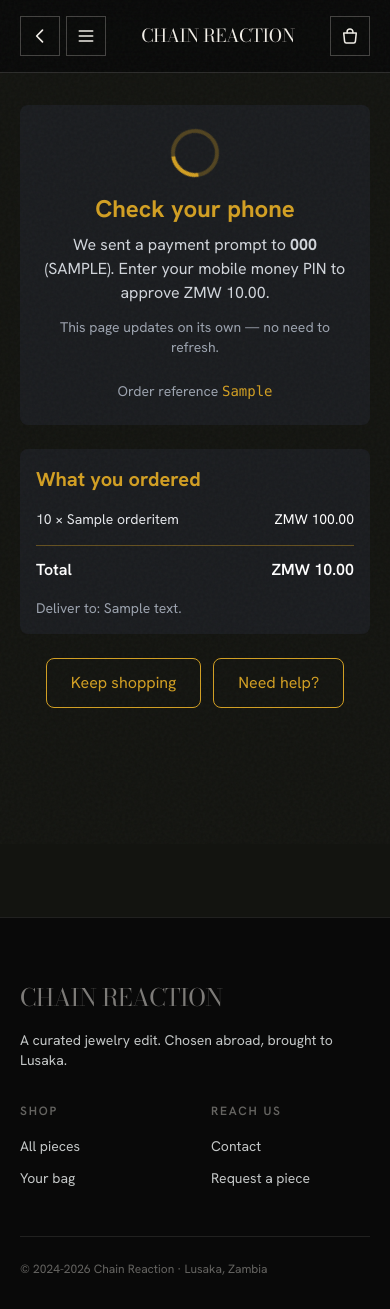
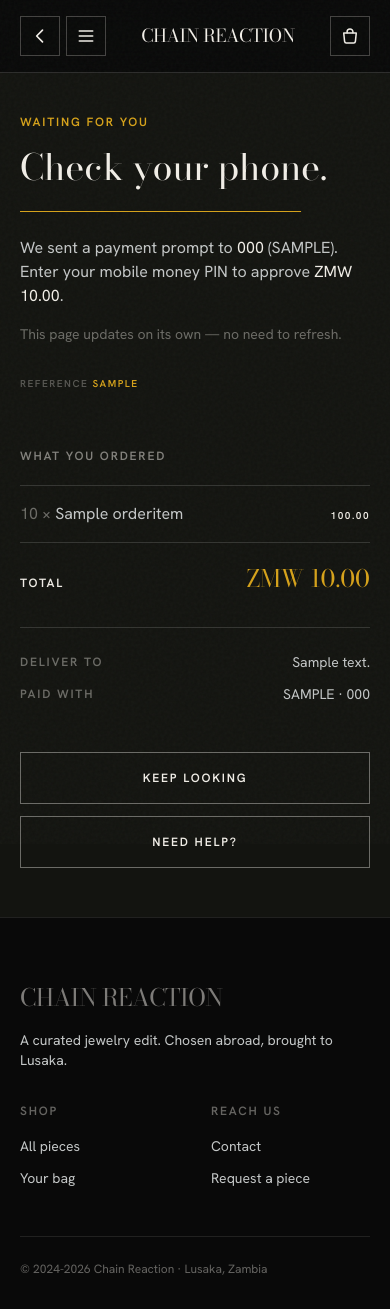
Before and after one commit to slixx2000/Chain.reaction_jewelry, a Django app: a page that uses core/templates/core/base.html in a window 390 px wide. Run offline with Django 5.2, Linux system fonts and the light colour scheme; a user stored in the database is signed in; tables that the repository leaves empty hold one stand-in row (values such as "Sample post"); some libraries are stand-ins or nearby versions.

Commit message:
Bring checkout and order status onto the editorial design
Completes the customer path: landing, browse, detail, bag, checkout and
order status now share one design.

- Checkout keeps the summary above the form on phones so the amount is seen
  before anything is typed, and gains a headline instead of a bare title.
- Order status leads with the state in display type — "Check your phone.",
  "Thank you, Ada.", "That didn't go through." — with a sweeping gold rule
  standing in for the spinner while payment is pending. The paid state now
  names the address the receipt went to.
- Both pages list lines against hairline rules with the total in Bodoni.

Shared form styling moves with them: core/forms.py INPUT becomes a single
underline rather than a white box, and core/_form.html renders caps labels
with legible error text. That also lifts login and signup, which sit on the
old palette but were the ugliest inputs on the site. item/forms.py keeps the
boxed style for now — its pages have not been converted.

refresh_from_bila now swallows any exception, not just BilaError. It is a
read-only poll, and the customer is looking at that page seconds after
paying; a provider or network fault must show the last known state, never a
500. Found while auditing the status page against a provider failure.

Adds burgundy-light as a token — burgundy on obsidian is unreadable for
error text.

Still on the old palette: dashboard, add/edit item, login, signup, contact,
order history.

86 tests.

Co-Authored-By: Claude Opus 5 (1M context) <noreply@anthropic.com>

```diff
--- a/core/forms.py
+++ b/core/forms.py
@@ -2,9 +2,13 @@ from django import forms
 from django.contrib.auth.forms import UserCreationForm, AuthenticationForm
 from django.contrib.auth.models import User
 
+# Editorial input: a single hairline under the field, no box. Shared by the
+# auth forms and checkout. item/forms.py still carries the older boxed style
+# because the seller-facing pages have not been converted yet.
 INPUT = (
-    'w-full px-4 py-2 border rounded-lg bg-white text-black placeholder-gray-500 '
-    'focus:outline-none focus:ring-2 focus:ring-chain-gold'
+    'w-full bg-transparent border-0 border-b border-ivory/30 px-0 py-2 '
+    'text-ivory placeholder-ivory/25 focus:border-antique focus:outline-none '
+    'focus:ring-0 transition-colors'
 )
 
 
--- a/core/templates/core/base.html
+++ b/core/templates/core/base.html
@@ -29,6 +29,8 @@
           "ivory-dim": "#c4c7c7",
           antique: "#d6a21a",
           burgundy: "#5c0715",
+          // Legible error text on obsidian; the burgundy itself is too dark.
+          "burgundy-light": "#e08e9a",
         },
         fontFamily: {
           display: ['"Bodoni Moda"', 'Georgia', 'serif'],
--- a/orders/services.py
+++ b/orders/services.py
@@ -115,13 +115,21 @@ def apply_collection_status(order, data):
 
 
 def refresh_from_bila(order):
-    """Poll Bila for the truth. Used by the status page and after a webhook ping."""
+    """Poll Bila for the truth. Used by the status page and after a webhook ping.
+
+    A refresh is read-only, so any failure just means "show the last state we
+    know". The customer is looking at this page seconds after paying — it must
+    never be the thing that 500s, whatever Bila or the network does.
+    """
     if order.is_settled:
         return order
     try:
         data = bila.get_collection(order.reference)
     except bila.BilaError as exc:
         logger.warning('Could not refresh order %s: %s', order.reference, exc)
+        return order
+    except Exception:
+        logger.exception('Unexpected failure refreshing order %s', order.reference)
         return order
     return apply_collection_status(order, data)
 
--- a/orders/templates/orders/order_status.html
+++ b/orders/templates/orders/order_status.html
@@ -1,58 +1,104 @@
 {% extends 'core/base.html' %}
 
 {% block title %}Order {{ order.reference }}{% endblock %}
+{% block main_class %}{% endblock %}
+
+{% block extra_head %}
+<style>
+  .pulse-rule { animation: sweep 1.8s ease-in-out infinite; transform-origin: left; }
+  @keyframes sweep { 0%,100% { transform: scaleX(.15) } 50% { transform: scaleX(1) } }
+  @media (prefers-reduced-motion: reduce) {
+    .pulse-rule { animation: none; transform: scaleX(1); }
+  }
+</style>
+{% endblock %}
 
 {% block content %}
+<div class="px-5 sm:px-8 py-10 sm:py-16">
   <div class="max-w-2xl mx-auto">
-        <div id="order-panel" class="bg-chain-slate-dark rounded-lg p-6 sm:p-8 text-center"
+
+    <div id="order-panel"
          data-state-url="{% url 'orders:state' reference=order.reference %}"
          data-settled="{{ order.is_settled|yesno:'true,false' }}">
 
       {% if order.status == 'paid' %}
-                <div class="text-5xl mb-4">&#10003;</div>
-                <h1 class="text-2xl sm:text-3xl font-bold text-chain-gold mb-2">Payment received</h1>
-                <p class="text-gray-300">Thank you, {{ order.full_name }}. We'll be in touch about delivery.</p>
+        <p class="caps text-antique mb-4">Paid</p>
+        <h1 class="font-display text-4xl sm:text-5xl mb-6">Thank you, {{ order.full_name|truncatewords:1 }}.</h1>
+        <p class="text-ivory-dim">
+          Your payment came through. We'll be in touch about delivery{% if order.email %}, and a
+          receipt is on its way to {{ order.email }}{% endif %}.
+        </p>
+
       {% elif order.status == 'failed' %}
-                <h1 class="text-2xl sm:text-3xl font-bold text-red-400 mb-2">Payment not completed</h1>
-                <p class="text-gray-300">{{ order.failure_reason|default:'The payment was not completed. Nothing was charged.' }}</p>
+        <p class="caps text-burgundy-light mb-4">Not completed</p>
+        <h1 class="font-display text-4xl sm:text-5xl mb-6">That didn't go through.</h1>
+        <p class="text-ivory-dim">{{ order.failure_reason|default:'The payment was not completed. Nothing was charged.' }}</p>
+
       {% elif order.status == 'cancelled' %}
-                <h1 class="text-2xl sm:text-3xl font-bold text-gray-300 mb-2">Order cancelled</h1>
+        <p class="caps text-ivory/40 mb-4">Cancelled</p>
+        <h1 class="font-display text-4xl sm:text-5xl">This order was cancelled.</h1>
+
       {% else %}
-                <div id="spinner" class="w-12 h-12 mx-auto mb-4 rounded-full border-4 border-chain-gold/30 border-t-chain-gold animate-spin"></div>
-                <h1 class="text-2xl sm:text-3xl font-bold text-chain-gold mb-2">Check your phone</h1>
-                <p class="text-gray-300">
-                    We sent a payment prompt to <strong>{{ order.phone }}</strong> ({{ order.operator|upper }}).
-                    Enter your mobile money PIN to approve ZMW {{ order.total|floatformat:2 }}.
+        <p class="caps text-antique mb-4">Waiting for you</p>
+        <h1 class="font-display text-4xl sm:text-5xl mb-6">Check your phone.</h1>
+        <div class="h-px bg-antique pulse-rule mb-6"></div>
+        <p class="text-ivory-dim">
+          We sent a payment prompt to <span class="text-ivory">{{ order.phone }}</span>
+          ({{ order.operator|upper }}). Enter your mobile money PIN to approve
+          <span class="text-ivory">ZMW {{ order.total|floatformat:2 }}</span>.
         </p>
-                <p class="text-sm text-gray-400 mt-3">This page updates on its own — no need to refresh.</p>
+        <p class="text-sm text-ivory/40 mt-4">This page updates on its own — no need to refresh.</p>
       {% endif %}
 
-            <p class="mt-6 text-sm text-gray-400">Order reference <span class="font-mono text-chain-gold break-all">{{ order.reference }}</span></p>
+      <p class="caps text-[10px] text-ivory/30 mt-8">
+        Reference <span class="text-antique break-all">{{ order.reference }}</span>
+      </p>
     </div>
 
-        <div class="mt-6 bg-chain-slate-dark rounded-lg p-4 sm:p-6">
-            <h2 class="text-xl font-bold text-chain-gold mb-4">What you ordered</h2>
-            <ul class="space-y-2">
+    <!-- What was ordered -->
+    <section class="mt-14">
+      <p class="caps text-ivory/50 mb-5">What you ordered</p>
+      <ul>
         {% for line in order.items.all %}
-                    <li class="flex justify-between gap-3 text-sm">
-                        <span class="text-gray-200">{{ line.quantity }} &times; {{ line.name }}</span>
-                        <span class="text-white whitespace-nowrap">ZMW {{ line.subtotal|floatformat:2 }}</span>
+          <li class="flex justify-between items-baseline gap-4 py-4 border-b border-ivory/15 {% if forloop.first %}border-t{% endif %}">
+            <span class="text-ivory-dim truncate">
+              <span class="text-ivory/40">{{ line.quantity }} &times;</span> {{ line.name }}
+            </span>
+            <span class="caps text-[10px] text-ivory whitespace-nowrap">{{ line.subtotal|floatformat:2 }}</span>
           </li>
         {% endfor %}
       </ul>
-            <div class="flex justify-between font-semibold text-white mt-4 pt-3 border-t border-chain-gold/40">
-                <span>Total</span>
-                <span>ZMW {{ order.total|floatformat:2 }}</span>
-            </div>
-            <p class="mt-4 text-sm text-gray-400">Deliver to: {{ order.delivery_address }}</p>
+      <div class="flex justify-between items-baseline pt-5">
+        <span class="caps text-ivory">Total</span>
+        <span class="font-display text-2xl text-antique">ZMW {{ order.total|floatformat:2 }}</span>
       </div>
 
-        <div class="mt-6 flex flex-wrap gap-3 justify-center">
-            <a href="{% url 'item:items' %}" class="px-6 py-3 border border-chain-gold text-chain-gold rounded-lg hover:bg-chain-gold hover:text-black transition-colors">Keep shopping</a>
+      <dl class="mt-8 pt-6 border-t border-ivory/15 space-y-3 text-sm">
+        <div class="flex justify-between gap-4">
+          <dt class="caps text-ivory/40">Deliver to</dt>
+          <dd class="text-ivory-dim text-right max-w-xs whitespace-pre-line">{{ order.delivery_address }}</dd>
+        </div>
+        <div class="flex justify-between gap-4">
+          <dt class="caps text-ivory/40">Paid with</dt>
+          <dd class="text-ivory-dim text-right">{{ order.operator|upper }} &middot; {{ order.phone }}</dd>
+        </div>
+      </dl>
+    </section>
+
+    <div class="mt-12 flex flex-col sm:flex-row gap-3">
       {% if order.status == 'failed' %}
-                <a href="{% url 'cart:cart_summary' %}" class="px-6 py-3 bg-chain-gold text-black font-semibold rounded-lg hover:bg-chain-gold-dark transition-colors">Try again</a>
+        <a href="{% url 'cart:cart_summary' %}"
+           class="flex-1 text-center caps py-4 bg-ivory text-obsidian hover:bg-antique transition-colors">Try again</a>
       {% endif %}
-            <a href="{% url 'core:contact' %}" class="px-6 py-3 border border-chain-gold text-chain-gold rounded-lg hover:bg-chain-gold hover:text-black transition-colors">Need help?</a>
+      <a href="{% url 'item:items' %}"
+         class="flex-1 text-center caps py-4 border border-ivory/40 text-ivory hover:bg-ivory hover:text-obsidian transition-colors">
+        Keep looking
+      </a>
+      <a href="{% url 'core:contact' %}"
+         class="flex-1 text-center caps py-4 border border-ivory/40 text-ivory hover:bg-ivory hover:text-obsidian transition-colors">
+        Need help?
+      </a>
+    </div>
   </div>
 </div>
 
```
Also changed, not shown: core/templates/core/_form.html (+13 -8 lines), orders/templates/orders/checkout.html (+48 -26 lines), orders/tests.py (+14 -0 lines). Lines whose indentation alone changed are shown as unchanged.
